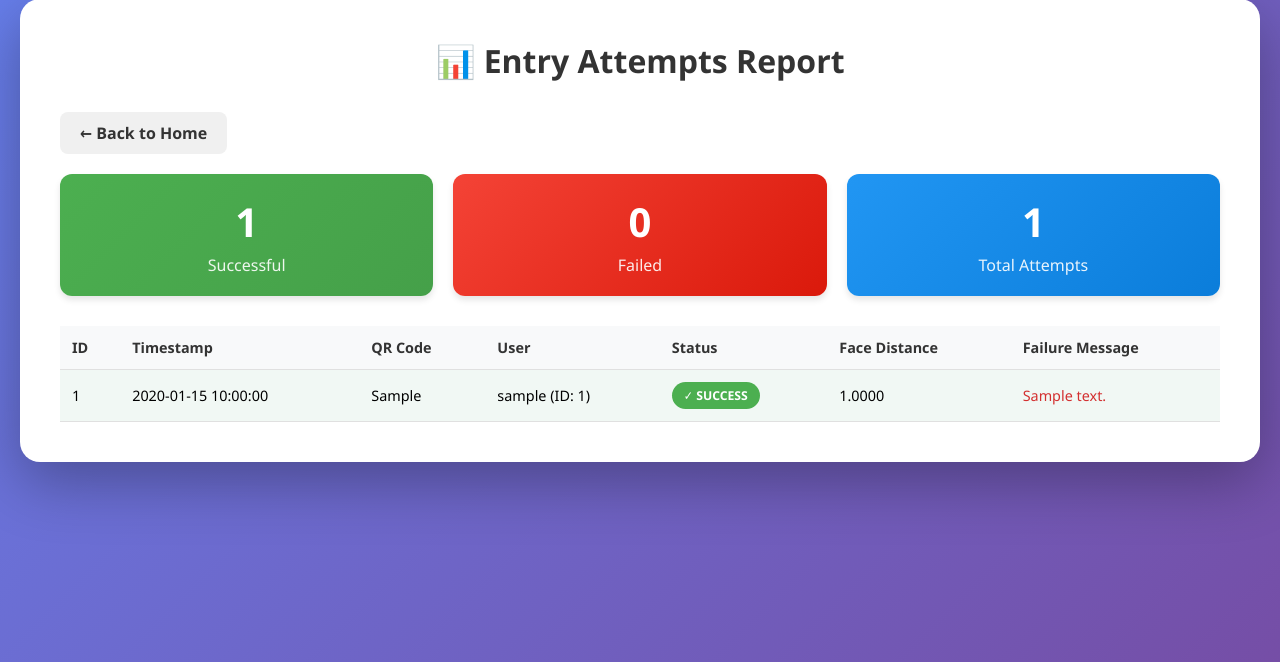
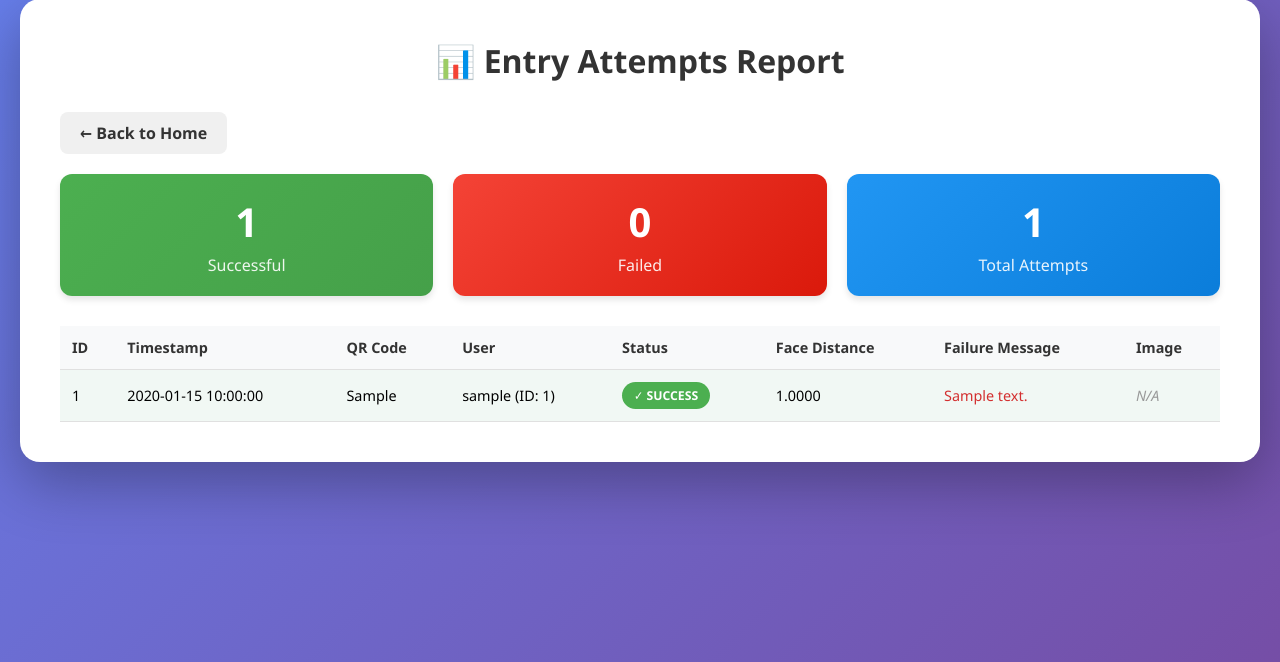
Before and after one commit to KrzysztofZdebski/qr-face-gate-system, a Flask app: page /reports in a window 1280 px wide. Shown: the part 21-683 px from the top of the page. Run offline with Flask 3, Linux system fonts and the light colour scheme; tables that the repository leaves empty hold one stand-in row (values such as "Sample post").

Commit message:
save photos of failed attempts + clean up after some time

```diff
--- a/backend/app/app.py
+++ b/backend/app/app.py
@@ -22,6 +22,11 @@ app = Flask(__name__,template_folder= template_dir, static_folder=static_dir)
 
 
 app.config.from_object(get_config())
+
+# Make upload folder absolute
+if not os.path.isabs(app.config['UPLOAD_FOLDER']):
+    app_root = os.path.dirname(os.path.abspath(__file__))
+    app.config['UPLOAD_FOLDER'] = os.path.join(app_root, app.config['UPLOAD_FOLDER'])
 
 initialize_db(app)
 initialize_route(app)
--- a/backend/app/config/config.py
+++ b/backend/app/config/config.py
@@ -14,6 +14,11 @@ class BaseConfig:
     SQLALCHEMY_TRACK_MODIFICATIONS = False
     UPLOAD_FOLDER = 'uploads'
     MAX_CONTENT_LENGTH = 16 * 1024 * 1024  # 16MB max file size
+
+    # Data Protection Settings
+    IMAGE_RETENTION_DAYS = int(os.getenv('IMAGE_RETENTION_DAYS', '90'))  # Default: 90 days (GDPR compliant)
+    SECURE_FILE_NAMING = True  # Use hash-based filenames instead of predictable names
+    LOG_IMAGE_ACCESS = True  # Log when images are accessed (for audit trail)
 def get_config():
     print("--- TEST ENV ---")
     print(f"User: {os.getenv('POSTGRES_USER')}")
--- a/backend/app/db/models.py
+++ b/backend/app/db/models.py
@@ -22,6 +22,7 @@ class EntryAttempt(db.Model):
     success = db.Column(db.Boolean, nullable=False)  # Whether access was granted
     failure_message = db.Column(db.Text, nullable=True)  # Error message if failed
     face_distance = db.Column(db.Float, nullable=True)  # Face distance if face was detected
+    image_path = db.Column(db.String(500), nullable=True)  # Path to saved image for failed attempts
     attempted_at = db.Column(db.DateTime, default=datetime.utcnow, nullable=False)
 
     # Relationship to User
--- a/backend/app/modules/routes.py
+++ b/backend/app/modules/routes.py
@@ -1,15 +1,86 @@
-from flask import Blueprint, render_template, request, jsonify, send_file
+from flask import Blueprint, render_template, request, jsonify, send_file, current_app
 import io
 import base64
 import json
 import numpy as np
 import face_recognition
+import os
+import hashlib
+import stat
+from datetime import datetime, timedelta
+from werkzeug.utils import secure_filename
 from db.db import db
 from db.models import User, EntryAttempt
 from  .controller import QRCodeController
 
 qrCodeController = QRCodeController()
 base_bp = Blueprint("base", __name__)
+
+def save_failed_attempt_image(face_image, attempt_id):
+    """Save the face image from a failed attempt with security measures"""
+    try:
+        # Get upload folder from app config (should already be absolute from app.py)
+        upload_folder = current_app.config.get('UPLOAD_FOLDER', 'uploads')
+        if not os.path.isabs(upload_folder):
+            # Make it absolute relative to the app root directory
+            app_root = os.path.dirname(os.path.dirname(os.path.abspath(__file__)))
+            upload_folder = os.path.join(app_root, upload_folder)
+
+        failed_attempts_folder = os.path.join(upload_folder, 'failed_attempts')
+        os.makedirs(failed_attempts_folder, exist_ok=True)
+
+        # Set secure directory permissions (owner read/write/execute only)
+        try:
+            os.chmod(failed_attempts_folder, stat.S_IRWXU)  # 0700 - owner only
+        except Exception:
+            pass  # May fail on Windows, that's okay
+
+        # Read file content for hashing
+        face_image.seek(0)
+        file_content = face_image.read()
+        face_image.seek(0)
+
+        # Get file extension
+        filename = getattr(face_image, 'filename', None)
+        if filename:
+            ext = os.path.splitext(filename)[1] or '.jpg'
+        else:
+            ext = '.jpg'
+
+        # Create secure filename using hash (GDPR compliant - no predictable names)
+        if current_app.config.get('SECURE_FILE_NAMING', True):
+            # Use hash of content + attempt_id + timestamp for uniqueness and security
+            hash_input = f"{attempt_id}_{datetime.utcnow().isoformat()}_{file_content[:1000]}"
+            file_hash = hashlib.sha256(hash_input.encode('utf-8')).hexdigest()[:16]
+            safe_filename = f"{file_hash}{ext}"
+        else:
+            # Fallback to timestamp-based (less secure)
+            safe_filename = f"attempt_{attempt_id}_{datetime.utcnow().strftime('%Y%m%d_%H%M%S')}{ext}"
+
+        filepath = os.path.join(failed_attempts_folder, safe_filename)
+
+        # Save file
+        if hasattr(face_image, 'save'):
+            # It's a file upload object
+            face_image.save(filepath)
+        else:
+            # It's a BytesIO or similar object
+            with open(filepath, 'wb') as f:
+                f.write(file_content)
+
+        # Set secure file permissions (owner read/write only)
+        try:
+            os.chmod(filepath, stat.S_IRUSR | stat.S_IWUSR)  # 0600 - owner read/write only
+        except Exception:
+            pass  # May fail on Windows, that's okay
+
+        # Return relative path for database storage
+        return os.path.join('failed_attempts', safe_filename)
+    except Exception as e:
+        print(f"Error saving failed attempt image: {e}")
+        import traceback
+        traceback.print_exc()
+        return None
 
 @base_bp.route('/')
 def index():
@@ -90,6 +161,34 @@ def get_qr_code(user_id):
     return send_file(img_buffer, mimetype='image/png')
 
 
+@base_bp.route('/failed_attempt_image/<int:attempt_id>')
+def get_failed_attempt_image(attempt_id):
+    """Get the image from a failed entry attempt (with access logging)"""
+    attempt = EntryAttempt.query.get_or_404(attempt_id)
+
+    if not attempt.image_path:
+        return jsonify({'error': 'No image available for this attempt'}), 404
+
+    # Log access for audit trail (GDPR compliance)
+    if current_app.config.get('LOG_IMAGE_ACCESS', True):
+        client_ip = request.environ.get('HTTP_X_FORWARDED_FOR', request.remote_addr)
+        print(f"[IMAGE_ACCESS] Attempt ID: {attempt_id}, IP: {client_ip}, Time: {datetime.utcnow().isoformat()}")
+
+    # Get upload folder from app config (should already be absolute from app.py)
+    upload_folder = current_app.config.get('UPLOAD_FOLDER', 'uploads')
+    if not os.path.isabs(upload_folder):
+        # Make it absolute relative to the app root directory
+        app_root = os.path.dirname(os.path.dirname(os.path.abspath(__file__)))
+        upload_folder = os.path.join(app_root, upload_folder)
+
+    image_path = os.path.join(upload_folder, attempt.image_path)
+
+    if not os.path.exists(image_path):
+        return jsonify({'error': 'Image file not found'}), 404
+
+    return send_file(image_path)
+
+
 @base_bp.route('/verify', methods=['GET', 'POST'])
 def verify():
     """Verify QR code and face match"""
@@ -113,7 +212,8 @@ def verify():
                 user_name=None,
                 success=False,
                 failure_message=failure_message,
-                face_distance=None
+                face_distance=None,
+                image_path=None
             )
             db.session.add(attempt)
             db.session.commit()
@@ -126,17 +226,34 @@ def verify():
         user = User.query.filter_by(qr_code_data=qr_code_data).first()
         if not user:
             failure_message = 'User not found for this QR code'
+            # Create attempt first to get ID, then save image
             attempt = EntryAttempt(
                 qr_code_data=qr_code_data,
                 user_id=None,
                 user_name=None,
                 success=False,
                 failure_message=failure_message,
-                face_distance=None
+                face_distance=None,
+                image_path=None
             )
             db.session.add(attempt)
+            db.session.flush()  # Get the ID without committing
+            # Save a copy of the file content before processing
+            face_image.seek(0)
+            file_content = face_image.read()
+            from io import BytesIO
+            temp_file = BytesIO(file_content)
+            temp_file.filename = face_image.filename  # Preserve filename
+            # Save the image
+            image_path = save_failed_attempt_image(temp_file, attempt.id)
+            attempt.image_path = image_path
             db.session.commit()
             return jsonify({'error': failure_message}), 404
+
+        # Save a copy of the file content before processing (for potential failure logging)
+        face_image.seek(0)
+        file_content = face_image.read()
+        face_image.seek(0)  # Reset for face_recognition
 
         # Load and process the face image
         image = face_recognition.load_image_file(face_image)
@@ -144,15 +261,24 @@ def verify():
 
         if len(face_encodings) == 0:
             failure_message = 'No face detected in the image'
+            # Create attempt first to get ID, then save image
             attempt = EntryAttempt(
                 qr_code_data=qr_code_data,
                 user_id=user.id,
                 user_name=user.name,
                 success=False,
                 failure_message=failure_message,
-                face_distance=None
+                face_distance=None,
+                image_path=None
             )
             db.session.add(attempt)
+            db.session.flush()  # Get the ID without committing
+            # Save the image using the saved file content
+            from io import BytesIO
+            temp_file = BytesIO(file_content)
+            temp_file.filename = face_image.filename  # Preserve filename
+            image_path = save_failed_attempt_image(temp_file, attempt.id)
+            attempt.image_path = image_path
             db.session.commit()
             return jsonify({'error': failure_message}), 400
 
@@ -169,18 +295,46 @@ def verify():
         if match:
             success = True
             failure_message = None
+            image_path = None
         else:
             success = False
             failure_message = f'Face mismatch: distance {face_distance:.4f} exceeds threshold 0.6'
+            # Create attempt first to get ID, then save image
+            attempt = EntryAttempt(
+                qr_code_data=qr_code_data,
+                user_id=user.id,
+                user_name=user.name,
+                success=False,
+                failure_message=failure_message,
+                face_distance=float(face_distance),
+                image_path=None
+            )
+            db.session.add(attempt)
+            db.session.flush()  # Get the ID without committing
+            # Save the image using the saved file content
+            from io import BytesIO
+            temp_file = BytesIO(file_content)
+            temp_file.filename = face_image.filename  # Preserve filename
+            image_path = save_failed_attempt_image(temp_file, attempt.id)
+            attempt.image_path = image_path
+            db.session.commit()
+            return jsonify({
+                'match': False,
+                'face_distance': float(face_distance),
+                'user_name': user.name,
+                'user_id': user.id,
+                'threshold': 0.6
+            })
 
-        # Log the attempt
+        # Log successful attempt (no image saved)
         attempt = EntryAttempt(
             qr_code_data=qr_code_data,
             user_id=user.id,
             user_name=user.name,
-            success=success,
-            failure_message=failure_message,
-            face_distance=float(face_distance)
+            success=True,
+            failure_message=None,
+            face_distance=float(face_distance),
+            image_path=None
         )
         db.session.add(attempt)
         db.session.commit()
@@ -202,9 +356,25 @@ def verify():
             user_name=user.name if user else None,
             success=False,
             failure_message=failure_message,
-            face_distance=face_distance
+            face_distance=face_distance,
+            image_path=None
         )
         db.session.add(attempt)
+        db.session.flush()  # Get the ID without committing
+        # Try to save image if face_image is available
+        if 'face_image' in request.files and request.files['face_image']:
+            face_image = request.files['face_image']
+            if face_image.filename:
+                try:
+                    face_image.seek(0)
+                    file_content = face_image.read()
+                    from io import BytesIO
+                    temp_file = BytesIO(file_content)
+                    temp_file.filename = face_image.filename
+                    image_path = save_failed_attempt_image(temp_file, attempt.id)
+                    attempt.image_path = image_path
+                except Exception as img_error:
+                    print(f"Error saving image in exception handler: {img_error}")
         db.session.commit()
         return jsonify({'error': failure_message}), 500
 
@@ -231,3 +401,36 @@ def reports():
                          total_attempts=total_attempts,
                          successful_attempts=successful_attempts,
                          failed_attempts=failed_attempts)
+
+
+@base_bp.route('/delete_attempt_image/<int:attempt_id>', methods=['POST'])
+def delete_attempt_image(attempt_id):
+    """Delete an attempt image (GDPR Right to be Forgotten)"""
+    attempt = EntryAttempt.query.get_or_404(attempt_id)
+
+    if not attempt.image_path:
+        return jsonify({'error': 'No image associated with this attempt'}), 404
+
+    # Get upload folder
+    upload_folder = current_app.config.get('UPLOAD_FOLDER', 'uploads')
+    if not os.path.isabs(upload_folder):
+        app_root = os.path.dirname(os.path.dirname(os.path.abspath(__file__)))
+        upload_folder = os.path.join(app_root, upload_folder)
+
+    image_path = os.path.join(upload_folder, attempt.image_path)
+
+    # Delete file if it exists
+    if os.path.exists(image_path):
+        try:
+            os.remove(image_path)
+        except Exception as e:
+            return jsonify({'error': f'Error deleting file: {str(e)}'}), 500
+
+    # Clear database reference
+    attempt.image_path = None
+    db.session.commit()
+
+    # Log deletion for audit trail
+    print(f"[IMAGE_DELETION] Attempt ID: {attempt_id}, IP: {request.remote_addr}, Time: {datetime.utcnow().isoformat()}")
+
+    return jsonify({'success': True, 'message': 'Image deleted successfully'})
--- a/templates/reports.html
+++ b/templates/reports.html
@@ -5,6 +5,59 @@
     <meta name="viewport" content="width=device-width, initial-scale=1.0">
     <title>Entry Reports - QR Face Gate System</title>
     <link rel="stylesheet" href="/static/css/reports.css">
+    <style>
+        .attempt-image {
+            max-width: 100px;
+            max-height: 100px;
+            cursor: pointer;
+            border-radius: 4px;
+            border: 2px solid #ddd;
+            transition: transform 0.2s;
+        }
+        .attempt-image:hover {
+            transform: scale(1.1);
+            border-color: #f44336;
+        }
+        .attempt-image-cell {
+            text-align: center;
+        }
+        .no-image {
+            color: #999;
+            font-style: italic;
+        }
+        /* Modal for full-size image */
+        .image-modal {
+            display: none;
+            position: fixed;
+            z-index: 1000;
+            left: 0;
+            top: 0;
+            width: 100%;
+            height: 100%;
+            background-color: rgba(0,0,0,0.9);
+            cursor: pointer;
+        }
+        .image-modal-content {
+            margin: auto;
+            display: block;
+            width: 90%;
+            max-width: 800px;
+            max-height: 90%;
+            margin-top: 5%;
+        }
+        .image-modal-close {
+            position: absolute;
+            top: 15px;
+            right: 35px;
+            color: #f1f1f1;
+            font-size: 40px;
+            font-weight: bold;
+            cursor: pointer;
+        }
+        .image-modal-close:hover {
+            color: #bbb;
+        }
+    </style>
 </head>
 <body>
     <div class="container">
@@ -37,6 +90,7 @@
                     <th>Status</th>
                     <th>Face Distance</th>
                     <th>Failure Message</th>
+                    <th>Image</th>
                 </tr>
             </thead>
             <tbody>
@@ -71,6 +125,16 @@
                             <span class="success-text">Access granted</span>
                         {% endif %}
                     </td>
+                    <td class="attempt-image-cell">
+                        {% if not attempt.success and attempt.image_path %}
+                            <img src="/failed_attempt_image/{{ attempt.id }}"
+                                 alt="Failed attempt image"
+                                 class="attempt-image"
+                                 onclick="showImageModal(this.src)">
+                        {% else %}
+                            <span class="no-image">N/A</span>
+                        {% endif %}
+                    </td>
                 </tr>
                 {% endfor %}
             </tbody>
@@ -82,5 +146,31 @@
         </div>
         {% endif %}
     </div>
+
+    <!-- Image Modal -->
+    <div id="imageModal" class="image-modal" onclick="closeImageModal()">
+        <span class="image-modal-close">&times;</span>
+        <img class="image-modal-content" id="modalImage">
+    </div>
+
+    <script>
+        function showImageModal(imageSrc) {
+            const modal = document.getElementById('imageModal');
+            const modalImg = document.getElementById('modalImage');
+            modal.style.display = 'block';
+            modalImg.src = imageSrc;
+        }
+
+        function closeImageModal() {
+            document.getElementById('imageModal').style.display = 'none';
+        }
+
+        // Close modal on Escape key
+        document.addEventListener('keydown', function(event) {
+            if (event.key === 'Escape') {
+                closeImageModal();
+            }
+        });
+    </script>
 </body>
 </html>
```
Also changed, not shown: backend/app/cleanup_old_images.py (added, +91 -0 lines), backend/app/clear_database.py (added, +21 -0 lines), backend/app/initialize_functions.py (+44 -0 lines), backend/app/migrate_add_image_path.py (added, +44 -0 lines), 1 other file.
